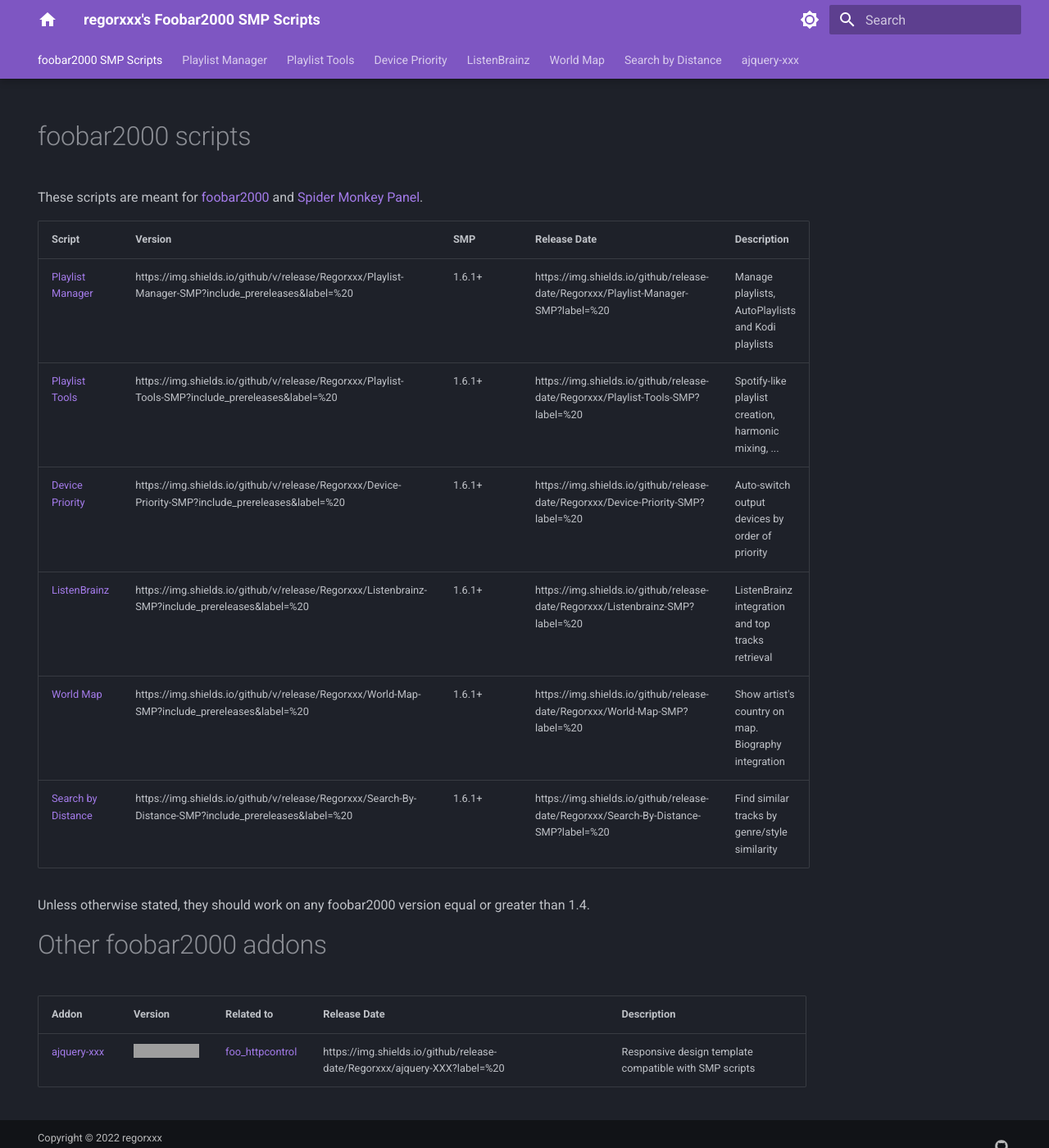
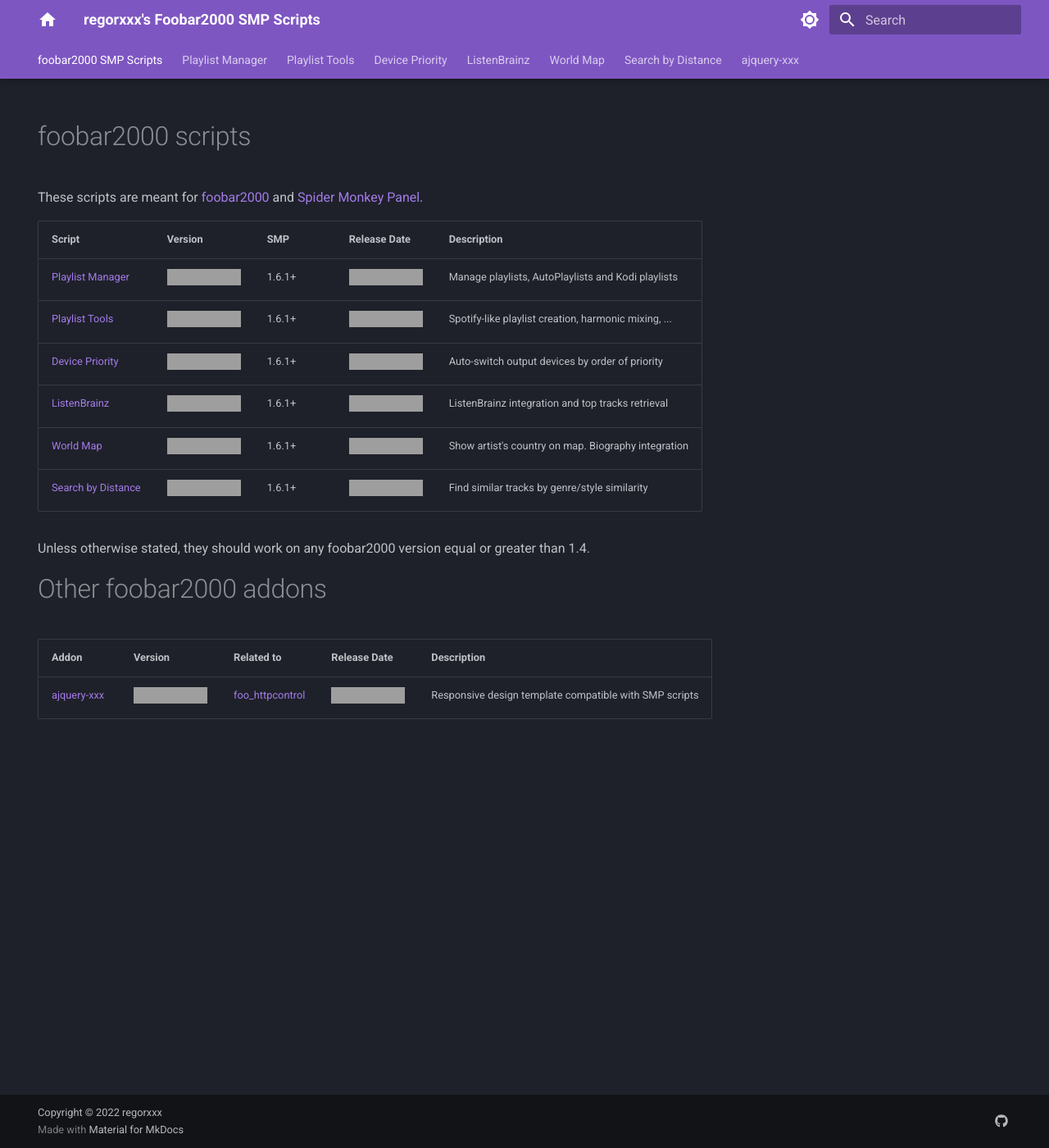
Before and after one commit to regorxxx/foobar2000-SMP.github.io, an MkDocs documentation site: the page built from docs/index.md, in a window 1280 px wide and 1400 px high. Shown: the whole window at 82% size. Built offline with MkDocs 1.6.1 and Material for MkDocs 9.7.7, drawn with Linux system fonts in a browser that asks for light colours; some of the changed lines change nothing that is shown; grey boxes are pictures that could not be loaded.

Commit message:
Automate dates and versioning.

```diff
--- a/docs/index.md
+++ b/docs/index.md
@@ -9,12 +9,12 @@
 
 |Script|Version|SMP|Release Date|Description|
 |:---|:---|:---|:---|:---|
-|[Playlist Manager](scripts/playlist-manager-smp)|https://img.shields.io/github/v/release/Regorxxx/Playlist-Manager-SMP?include_prereleases&label=%20|1.6.1+|https://img.shields.io/github/release-date/Regorxxx/Playlist-Manager-SMP?label=%20|Manage playlists, AutoPlaylists and Kodi playlists|
-|[Playlist Tools](scripts/playlist-tools-smp)|https://img.shields.io/github/v/release/Regorxxx/Playlist-Tools-SMP?include_prereleases&label=%20|1.6.1+|https://img.shields.io/github/release-date/Regorxxx/Playlist-Tools-SMP?label=%20|Spotify-like playlist creation, harmonic mixing, ...|
-|[Device Priority](scripts/device-priority-smp)|https://img.shields.io/github/v/release/Regorxxx/Device-Priority-SMP?include_prereleases&label=%20|1.6.1+|https://img.shields.io/github/release-date/Regorxxx/Device-Priority-SMP?label=%20|Auto-switch output devices by order of priority|
-|[ListenBrainz](scripts/listenbrainz-smp)|https://img.shields.io/github/v/release/Regorxxx/Listenbrainz-SMP?include_prereleases&label=%20|1.6.1+|https://img.shields.io/github/release-date/Regorxxx/Listenbrainz-SMP?label=%20|ListenBrainz integration and top tracks retrieval|
-|[World Map](scripts/world-map-smp)|https://img.shields.io/github/v/release/Regorxxx/World-Map-SMP?include_prereleases&label=%20|1.6.1+|https://img.shields.io/github/release-date/Regorxxx/World-Map-SMP?label=%20|Show artist's country on map. Biography integration|
-|[Search by Distance](scripts/search-by-distance-smp)|https://img.shields.io/github/v/release/Regorxxx/Search-By-Distance-SMP?include_prereleases&label=%20|1.6.1+|https://img.shields.io/github/release-date/Regorxxx/Search-By-Distance-SMP?label=%20|Find similar tracks by genre/style similarity|
+|[Playlist Manager](scripts/playlist-manager-smp)|[![Playlist Manager](https://img.shields.io/github/v/release/Regorxxx/Playlist-Manager-SMP?include_prereleases&label=%20)](scripts/playlist-manager-smp)|1.6.1+|[![Playlist Manager](https://img.shields.io/github/v/release-date/Regorxxx/Playlist-Manager-SMP?include_prereleases&label=%20)](scripts/playlist-manager-smp)|Manage playlists, AutoPlaylists and Kodi playlists|
+|[Playlist Tools](scripts/playlist-tools-smp)|[![Playlist Tools](https://img.shields.io/github/v/release/Regorxxx/Playlist-Tools-SMP?include_prereleases&label=%20)](scripts/playlist-tools-smp)|1.6.1+|[![Playlist Tools](https://img.shields.io/github/v/release-date/Regorxxx/Playlist-Tools-SMP?include_prereleases&label=%20)](scripts/playlist-tools-smp)|Spotify-like playlist creation, harmonic mixing, ...|
+|[Device Priority](scripts/device-priority-smp)|[![Device Priority](https://img.shields.io/github/v/release/Regorxxx/Device-Priority-SMP?include_prereleases&label=%20)](scripts/device-priority-smp)|1.6.1+|[![Device Priority](https://img.shields.io/github/v/release-date/Regorxxx/Device-Priority-SMP?include_prereleases&label=%20)](scripts/device-priority-smp)|Auto-switch output devices by order of priority|
+|[ListenBrainz](scripts/listenbrainz-smp)|[![ListenBrainz](https://img.shields.io/github/v/release/Regorxxx/Listenbrainz-SMP?include_prereleases&label=%20)](scripts/listenbrainz-smp)|1.6.1+|[![ListenBrainz](https://img.shields.io/github/v/release-date/Regorxxx/Listenbrainz-SMP?include_prereleases&label=%20)](scripts/listenbrainz-smp)|ListenBrainz integration and top tracks retrieval|
+|[World Map](scripts/world-map-smp)|[![World Map](https://img.shields.io/github/v/release/Regorxxx/World-Map-SMP?include_prereleases&label=%20)](scripts/world-map-smp)|1.6.1+|[![World Map](https://img.shields.io/github/v/release-date/Regorxxx/World-Map-SMP?include_prereleases&label=%20)](scripts/world-map-smp)|Show artist's country on map. Biography integration|
+|[Search by Distance](scripts/search-by-distance-smp)|[![Search by Distance](https://img.shields.io/github/v/release/Regorxxx/Search-By-Distance-SMP?include_prereleases&label=%20)](scripts/search-by-distance-smp)|1.6.1+|[![Search by Distance](https://img.shields.io/github/v/release-date/Regorxxx/Search-By-Distance-SMP?include_prereleases&label=%20)](scripts/search-by-distance-smp)|Find similar tracks by genre/style similarity|
 
 Unless otherwise stated, they should work on any foobar2000 version equal or greater than 1.4.
 
@@ -22,4 +22,4 @@
 
 |Addon|Version|Related to|Release Date|Description|
 |:---|:---|:---|:---|:---|
-|[ajquery-xxx](others/ajquery-xxx)|[![ajquery-xxx](https://img.shields.io/github/v/release/Regorxxx/ajquery-XXX?include_prereleases&label=%20)](scripts/playlist-tools-smp)|[foo_httpcontrol](https://bitbucket.org/oblikoamorale/foo_httpcontrol/wiki/Home)|https://img.shields.io/github/release-date/Regorxxx/ajquery-XXX?label=%20|Responsive design template compatible with SMP scripts|
+|[ajquery-xxx](others/ajquery-xxx)|[![ajquery-xxx](https://img.shields.io/github/v/release/Regorxxx/ajquery-XXX?include_prereleases&label=%20)](others/ajquery-xxx)|[foo_httpcontrol](https://bitbucket.org/oblikoamorale/foo_httpcontrol/wiki/Home)|[![ajquery-xxx](https://img.shields.io/github/v/release-date/Regorxxx/ajquery-XXX?include_prereleases&label=%20)](others/ajquery-xxx)|Responsive design template compatible with SMP scripts|
```
